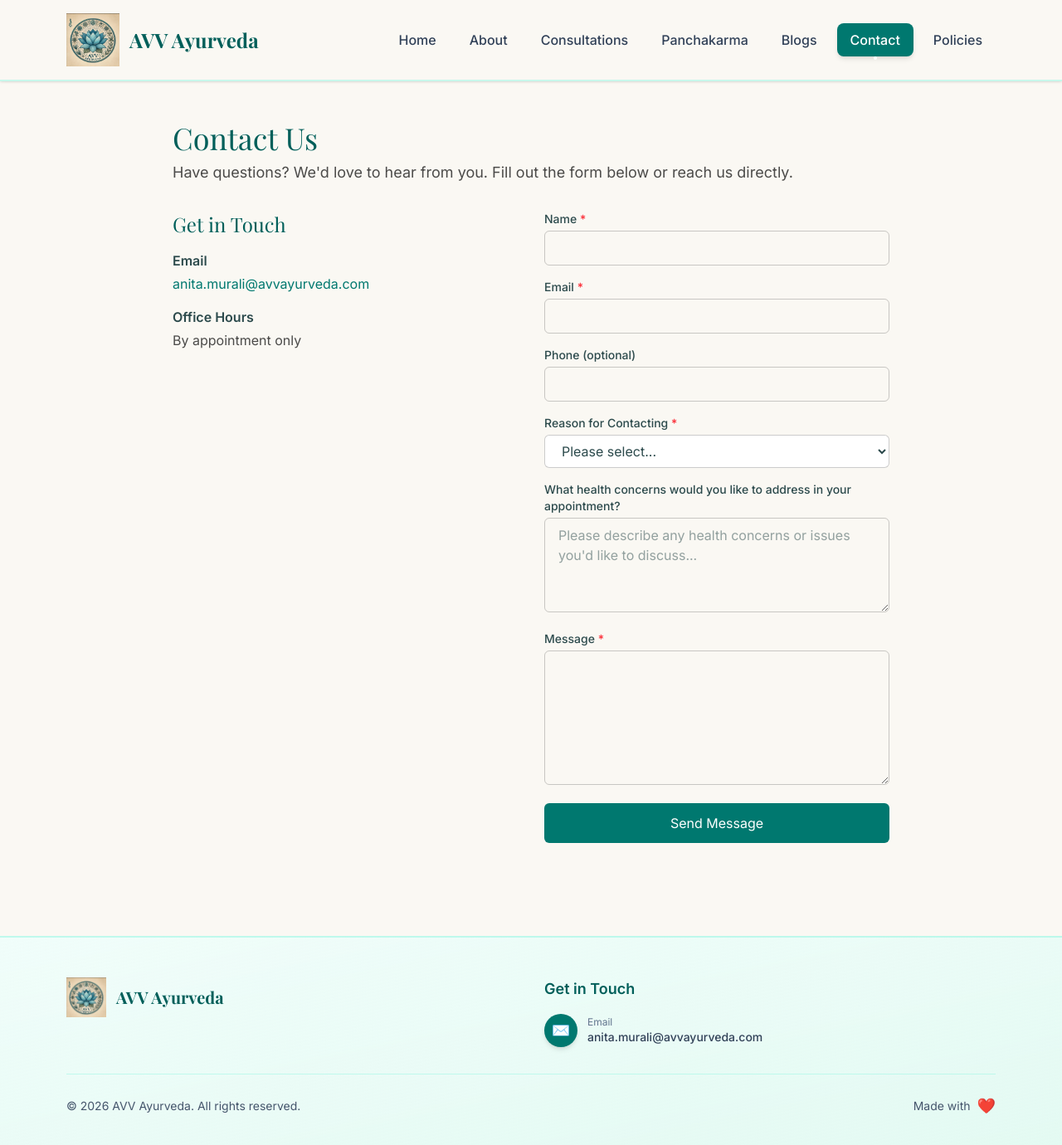
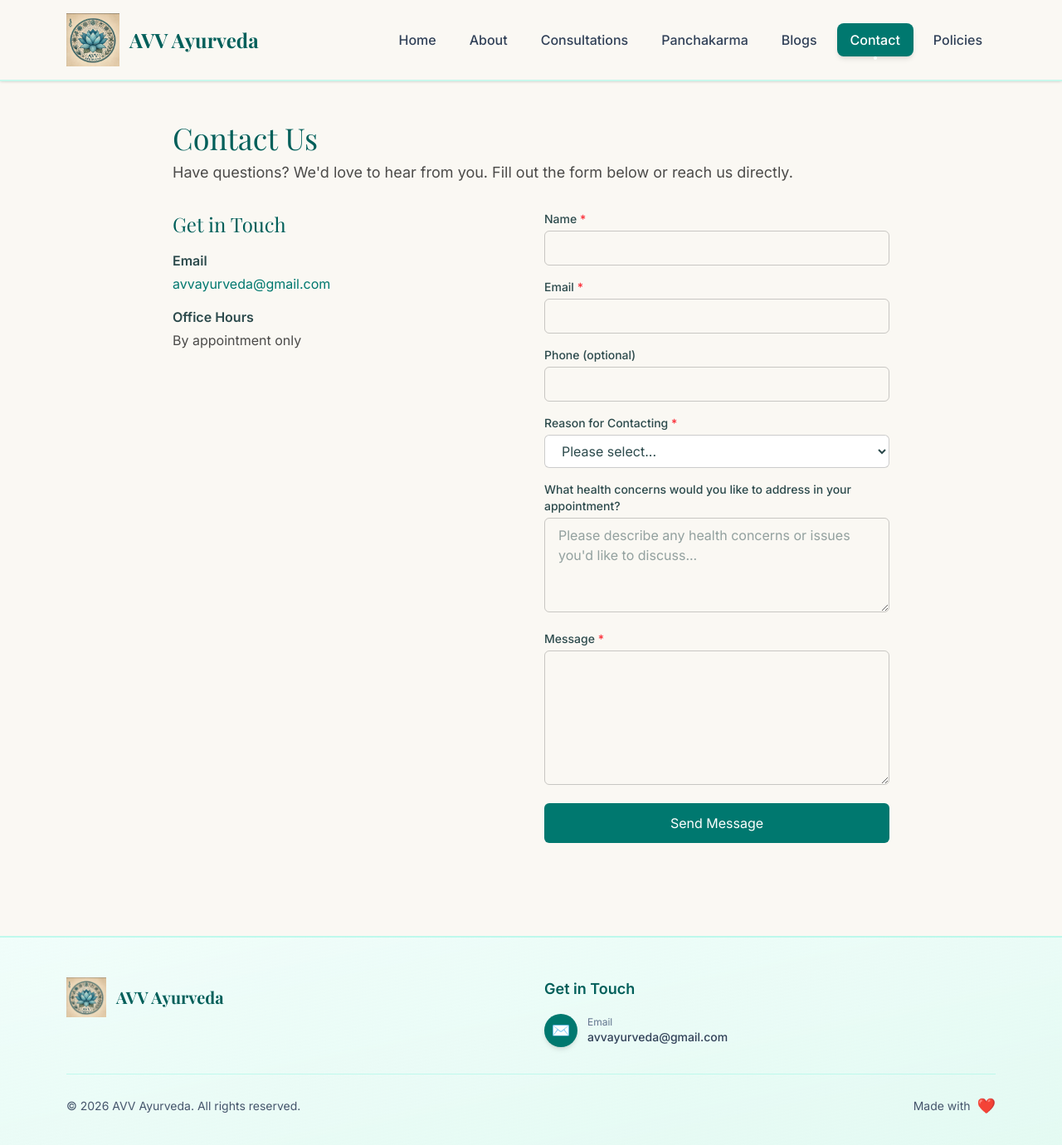
Before and after one commit to Darkvoid2/avvAyurveda, a Next.js app: page /contact in a window 1280 px wide. Shown: the top 1380 px of the page at 83% size. Built offline with nearby package versions, Linux system fonts and the light colour scheme; a web font is replaced by a local one.

Commit message:
updated the email

```diff
--- a/src/app/api/contact/route.ts
+++ b/src/app/api/contact/route.ts
@@ -9,7 +9,7 @@
       return NextResponse.json({ error: "Missing required fields" }, { status: 400 });
     }
 
-    // Formspree integration - sends email to anita.murali@avvayurveda.com
+    // Formspree integration - sends email to avvayurveda@gmail.com
     const formspreeResponse = await fetch("https://formspree.io/f/xbddjrjk", {
       method: "POST",
       headers: { "Content-Type": "application/json" },
--- a/src/app/contact/page.tsx
+++ b/src/app/contact/page.tsx
@@ -53,8 +53,8 @@
           <div className="space-y-4">
             <div>
               <h3 className="font-semibold mb-1">Email</h3>
-              <a href="mailto:anita.murali@avvayurveda.com" className="text-teal-700 hover:underline">
-                anita.murali@avvayurveda.com
+              <a href="mailto:avvayurveda@gmail.com" className="text-teal-700 hover:underline">
+                avvayurveda@gmail.com
               </a>
             </div>
             <div>
--- a/src/components/Footer.tsx
+++ b/src/components/Footer.tsx
@@ -24,7 +24,7 @@
             <h4 className="font-semibold text-teal-800 mb-4 text-lg">Get in Touch</h4>
             <div className="space-y-3">
               <a
-                href="mailto:anita.murali@avvayurveda.com"
+                href="mailto:avvayurveda@gmail.com"
                 className="flex items-center gap-3 text-slate-700 hover:text-teal-800 transition-colors group"
               >
                 <div className="w-10 h-10 bg-teal-700 rounded-full flex items-center justify-center group-hover:bg-teal-800 transition-colors shadow-md">
@@ -32,7 +32,7 @@
                 </div>
                 <div>
                   <div className="text-xs text-slate-500">Email</div>
-                  <div className="text-sm font-medium">anita.murali@avvayurveda.com</div>
+                  <div className="text-sm font-medium">avvayurveda@gmail.com</div>
                 </div>
               </a>
             </div>
```
